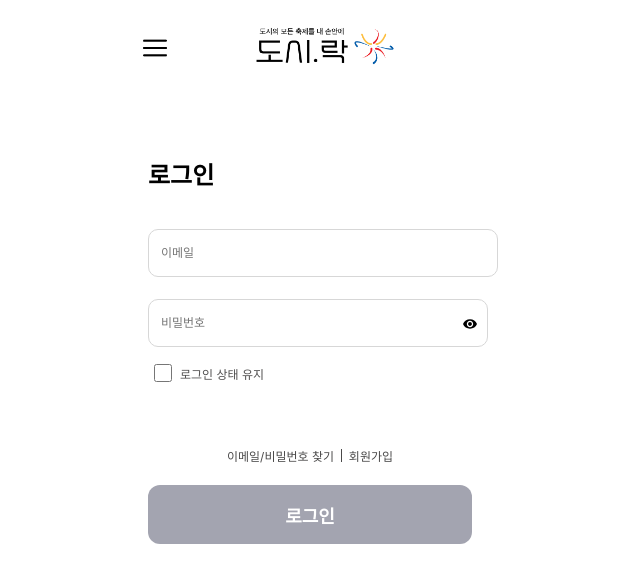
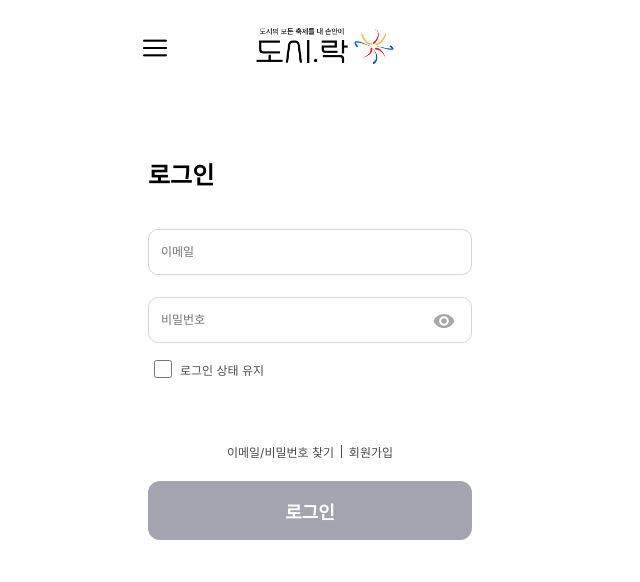
Before and after one commit to hansongy1/castone-FE, a React (Create React App) app in the folder cityrock-app/: page /login in a window 1280 px wide. Shown: the top 582 px of the page, without its empty margins (330-970 px from the left). Built offline with nearby package versions, Linux system fonts and the light colour scheme.

Commit message:
로그인 아이콘 수정

```diff
--- a/cityrock-app/src/pages/Login.jsx
+++ b/cityrock-app/src/pages/Login.jsx
@@ -16,7 +16,7 @@ const Login = () => {
             <form action="post">
                 <input type="text" name="email" placeholder="이메일"/>
                 <div className="password-box">
-                    <input type={showPassword ? "text" : "password"} name="password" placeholder="비밀번호" />
+                    <input type={showPassword ? "text" : "password"} name="password" placeholder="비밀번호"/>
                     {showPassword ? <IoMdEyeOff onClick={() => setShowPassword(!showPassword)} /> : <IoMdEye onClick={() => setShowPassword(!showPassword)} />}
                 </div>
                 {/* <FontAwesomeIcon icon={faEye} /> */}
--- a/cityrock-app/src/styles/Login.css
+++ b/cityrock-app/src/styles/Login.css
@@ -1,8 +1,8 @@
 /* Login.css */
 
-/* 왼쪽 정렬, margin-left: 33px; */
 .login-container {
-    margin-left: 33px;
+    width: 324px;
+    margin: 0px 33px 0px 33px;
 }
 
 .login-container h1 {
@@ -15,16 +15,12 @@
 .login-container form {
     display: flex;
     flex-direction: column;
-    width: 324px;
-}
-
-#login-container form section {
-    margin-bottom: 1em;
 }
 
 .login-container form input {
-    /* padding: 0.5em; */
+    width: 324px;
     height: 46px;
+    box-sizing: border-box;
     font-size: 12px;
     padding: 0px 12px;
     border: 1.5px solid #D7D7D7;
@@ -32,7 +28,7 @@
     border-radius: 10px;
 }
 
-/* 노출 아이콘 */
+/* 눈 아이콘 */
 .password-box {
     position: relative;
     width: 339.6px;
@@ -45,18 +41,21 @@
 }
 
 .password-box svg {
-    position: absolute; /* 추가 */
-    right: 10px; /* 추가 */
-    top: 50%; /* 추가 */
-    transform: translateY(-50%); /* 추가 */
-    cursor: pointer; /* 추가 */
+    position: absolute;
+    right: 10px;
+    top: 50%;
+    transform: translateY(-50%);
+    cursor: pointer;
+    color: #A7A7A7;
+    margin-right: 22px;
+    width: 24px; /* 원하는 너비 설정 */
+    height: 24px; /* 원하는 높이 설정 */
 }
 
 /* 로그인 상태 유지 */
 .login-container form label {
     display: flex;
     color: #333;
-    /* background-color: pink; */
     margin-top: 5px;
     margin-left: 6px;
     margin-bottom: 65px;
@@ -66,6 +65,7 @@
 input[type=checkbox] {
     accent-color: #5E6871;
 }
+
 input#remeber-check {
     margin: 0;
     padding: 0;
```
